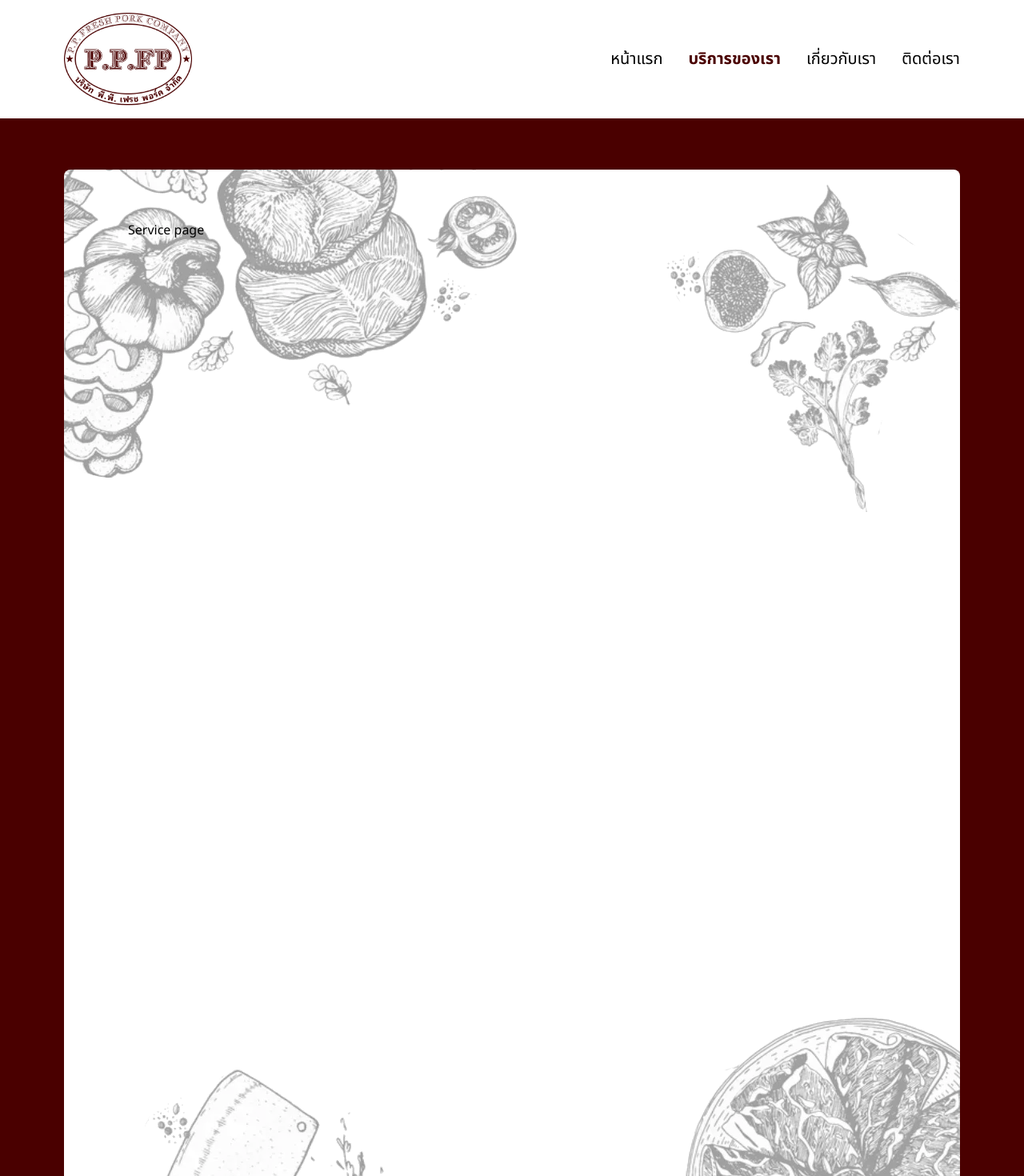
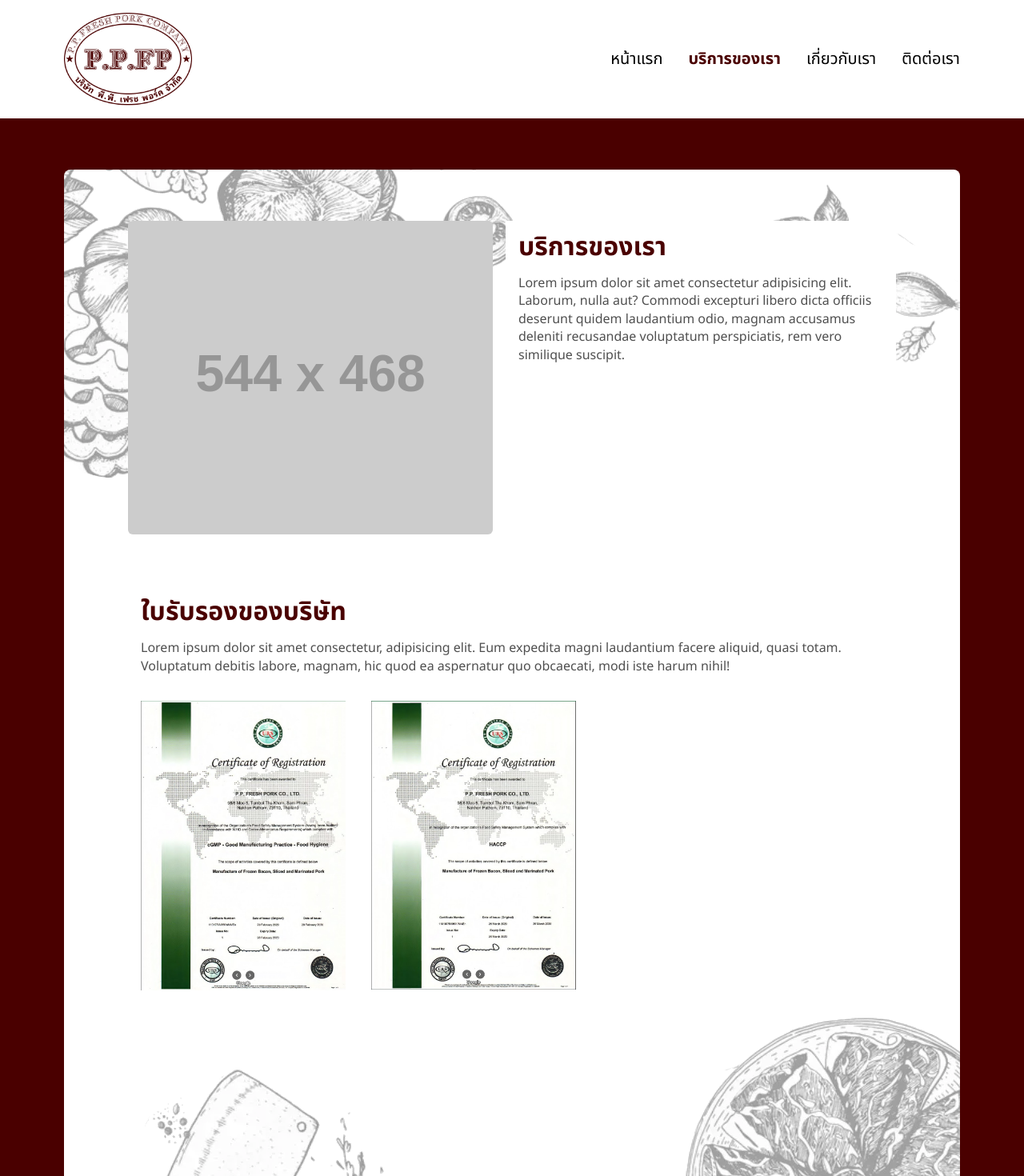
Before and after one commit to Chanawin-kmpn/pp-fresh-pork, a Next.js app: page /myservice in a window 1280 px wide. Shown: the top 1470 px of the page at 80% size. Built offline with nearby package versions, Linux system fonts and the light colour scheme.

Commit message:
Update: Complete styling layout of Service page

```diff
--- /dev/null
+++ b/src/app/components/CertificationModal.jsx
@@ -0,0 +1,88 @@
+import React, { useEffect, useState } from "react";
+
+const CertificationModal = () => {
+  const [isOpenModal, setIsopenModal] = useState(false);
+  const [modalImage, setModalImage] = useState("");
+
+  const certificates = [
+    {
+      src: "/assets/images/certificates/GMP-certificate.png",
+      alt: "GMP Certificate",
+    },
+    {
+      src: "/assets/images/certificates/HACCP-certificate.png",
+      alt: "HACCP Certificate",
+    },
+  ];
+
+  const openModal = (imageSrc) => {
+    setModalImage(imageSrc);
+    setIsopenModal(true);
+  };
+
+  const closeModal = () => {
+    setIsopenModal(false);
+    setModalImage("");
+  };
+
+  useEffect(() => {
+    const handleKeyDown = (event) => {
+      if (event.code === "Escape") {
+        setIsopenModal(false);
+      }
+    };
+    window.addEventListener("keydown", handleKeyDown);
+
+    return () => {
+      window.removeEventListener("keydown", handleKeyDown);
+    };
+  }, []);
+
+  return (
+    <div>
+      <ul className="flex flex-wrap gap-8">
+        {certificates.map((image, index) => (
+          <li
+            key={index}
+            className="basis-[256px] cursor-pointer"
+            onClick={() => openModal(image.src)}
+          >
+            <img src={image.src} alt={image.alt} />
+          </li>
+        ))}
+      </ul>
+
+      {isOpenModal && (
+        <div className="modal flex justify-center items-center fixed z-50 left-0 top-0 w-full h-full overflow-auto bg-black1 bg-opacity-80">
+          <div
+            className="modal-content relative bg-gray5 w-fit h-full text-center"
+            onClick={(e) => e.stopPropagation()}
+          >
+            <span
+              className="close absolute top-4 right-6 text-white text-nm font-bold cursor-pointer"
+              onClick={closeModal}
+            >
+              <svg
+                xmlns="http://www.w3.org/2000/svg"
+                fill="none"
+                viewBox="0 0 24 24"
+                strokeWidth={1.5}
+                stroke="currentColor"
+                className="w-8 h-8 text-gray5 bg-primary rounded-md "
+              >
+                <path
+                  strokeLinecap="round"
+                  strokeLinejoin="round"
+                  d="M6 18 18 6M6 6l12 12"
+                />
+              </svg>
+            </span>
+            <img src={modalImage} alt="Modal" className="modal-image" />
+          </div>
+        </div>
+      )}
+    </div>
+  );
+};
+
+export default CertificationModal;
--- a/src/app/myservice/page.jsx
+++ b/src/app/myservice/page.jsx
@@ -1,9 +1,41 @@
+"use client";
+
 import React from "react";
+import CertificationModal from "../components/CertificationModal";
 
 function Service() {
   return (
-    <div className="container mx-auto">
-      <h3>Service page</h3>
+    <div className="container flex flex-col gap-16 mx-auto">
+      <div className="flex gap-4">
+        <div className="flex-1">
+          <img
+            className="rounded-md"
+            src="https://fakeimg.pl/544x468/"
+            alt=""
+          />
+        </div>
+        <div className="flex-1 flex flex-col gap-4 bg-white p-4">
+          <h4 className="text-h4 font-bold text-primary">บริการของเรา</h4>
+          <p className="text-nm text-gray2">
+            Lorem ipsum dolor sit amet consectetur adipisicing elit. Laborum,
+            nulla aut? Commodi excepturi libero dicta officiis deserunt quidem
+            laudantium odio, magnam accusamus deleniti recusandae voluptatum
+            perspiciatis, rem vero similique suscipit.
+          </p>
+        </div>
+      </div>
+      <div className="flex flex-col gap-8 bg-white p-4">
+        <div className="flex flex-col gap-4">
+          <h4 className="text-h4 font-bold text-primary">ใบรับรองของบริษัท</h4>
+          <p className="text-nm text-gray2">
+            Lorem ipsum dolor sit amet consectetur, adipisicing elit. Eum
+            expedita magni laudantium facere aliquid, quasi totam. Voluptatum
+            debitis labore, magnam, hic quod ea aspernatur quo obcaecati, modi
+            iste harum nihil!
+          </p>
+        </div>
+        <CertificationModal />
+      </div>
     </div>
   );
 }
--- a/src/app/products/[productId]/page.jsx
+++ b/src/app/products/[productId]/page.jsx
@@ -14,11 +14,11 @@ function ProductDetail({ params }) {
   }
 
   return (
-    <div className="flex gap-8 items-start">
+    <div className="flex gap-4 items-start">
       <div className="flex-1 ">
         <img className="rounded-md mx-auto" src={product.productImg} alt="" />
       </div>
-      <div className="flex-1 flex flex-col gap-4 bg-white p-8 rounded-md">
+      <div className="flex-1 flex flex-col gap-4 bg-white p-4 rounded-md">
         <div className="product-name flex flex-col gap-2">
           <h4 className="text-h4 font-bold text-primary">{product.name}</h4>
           <p className="text-nm text-gray2">{product.description}</p>
```
Also changed, not shown: public/assets/images/certificates/GMP-certificate.png (added), public/assets/images/certificates/HACCp-certificate.png (added).
